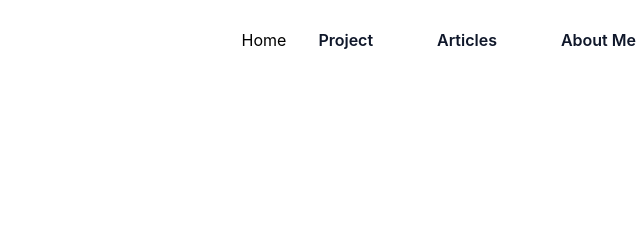
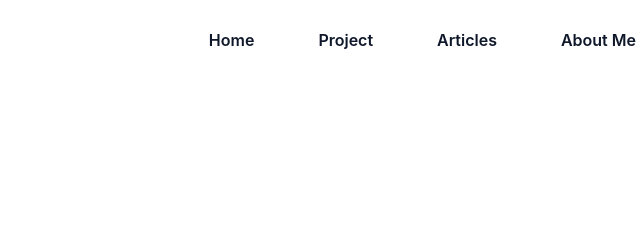
Before and after one commit to nehemiagueldi/portfolio-html-tailwindcss-nehemiagueldi, a website: page index.html in a window 1280 px wide. Shown: the top 240 px of the page, 340-980 px from the left. Drawn offline with Linux system fonts and the light colour scheme.

Commit message:
Update nav link desktop

```diff
--- a/index.html
+++ b/index.html
@@ -28,7 +28,7 @@
             <nav id="nav-menu" class="fixed right-4 top-full hidden w-full rounded-lg bg-white py-5 shadow-lg dark:bg-dark dark:shadow-slate-500 lg:md:static lg:md:block lg:md:max-w-full lg:md:rounded-none lg:md:bg-transparent lg:md:shadow-none lg:w-full dark:lg:bg-transparent">
               <ul class="flex items-center justify-center">
                 <li class="group">
-                  <a href="index.html"mx-8 flex py-2 text-base font-semibold text-dark transition duration-200 ease-in-out visited:text-primary group-hover:text-primary dark:text-white dark:visited:text-primary"> Home </a>
+                  <a href="index.html" class="mx-8 flex py-2 text-base font-semibold text-dark transition duration-200 ease-in-out visited:text-primary group-hover:text-primary dark:text-white dark:visited:text-primary"> Home </a>
                 </li>
                 <li class="group">
                   <a href="project.html" class="mx-8 flex py-2 text-base font-semibold text-dark transition duration-200 ease-in-out group-hover:text-primary dark:text-white">Project</a>
```
